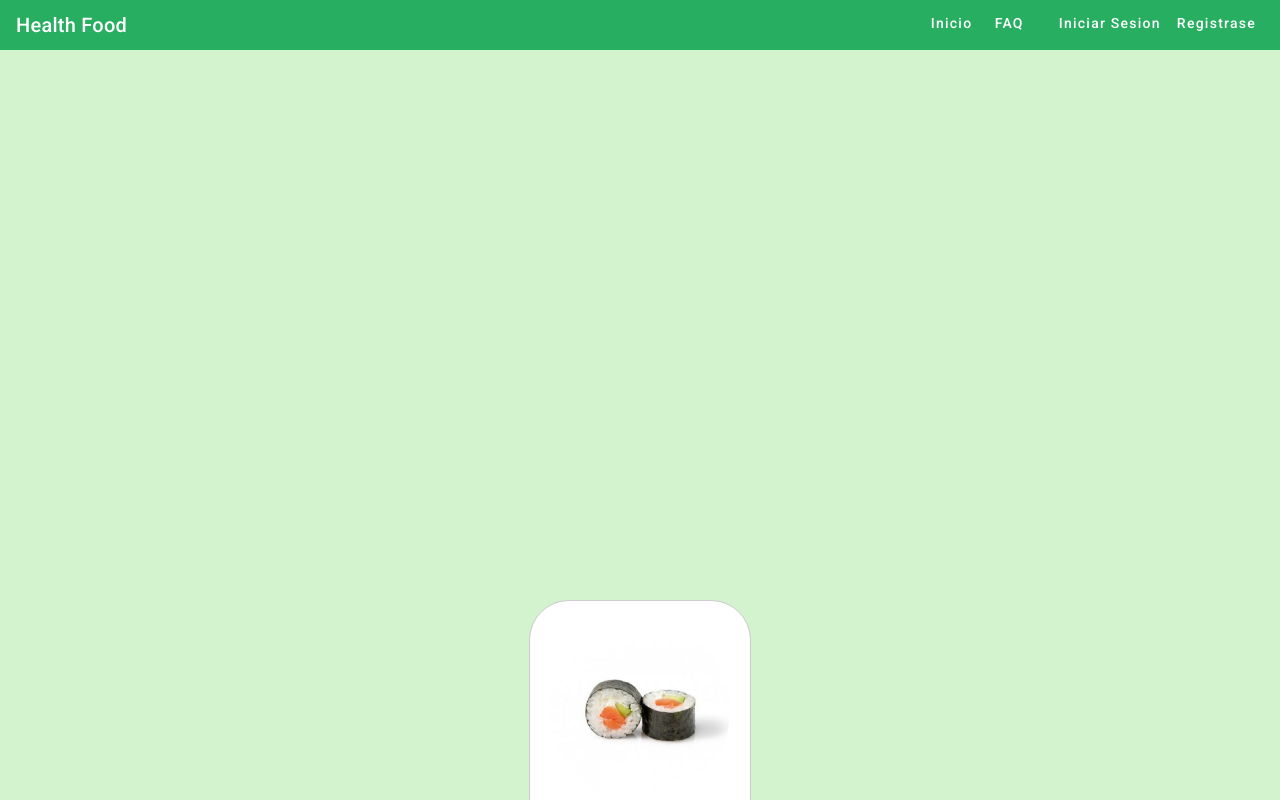
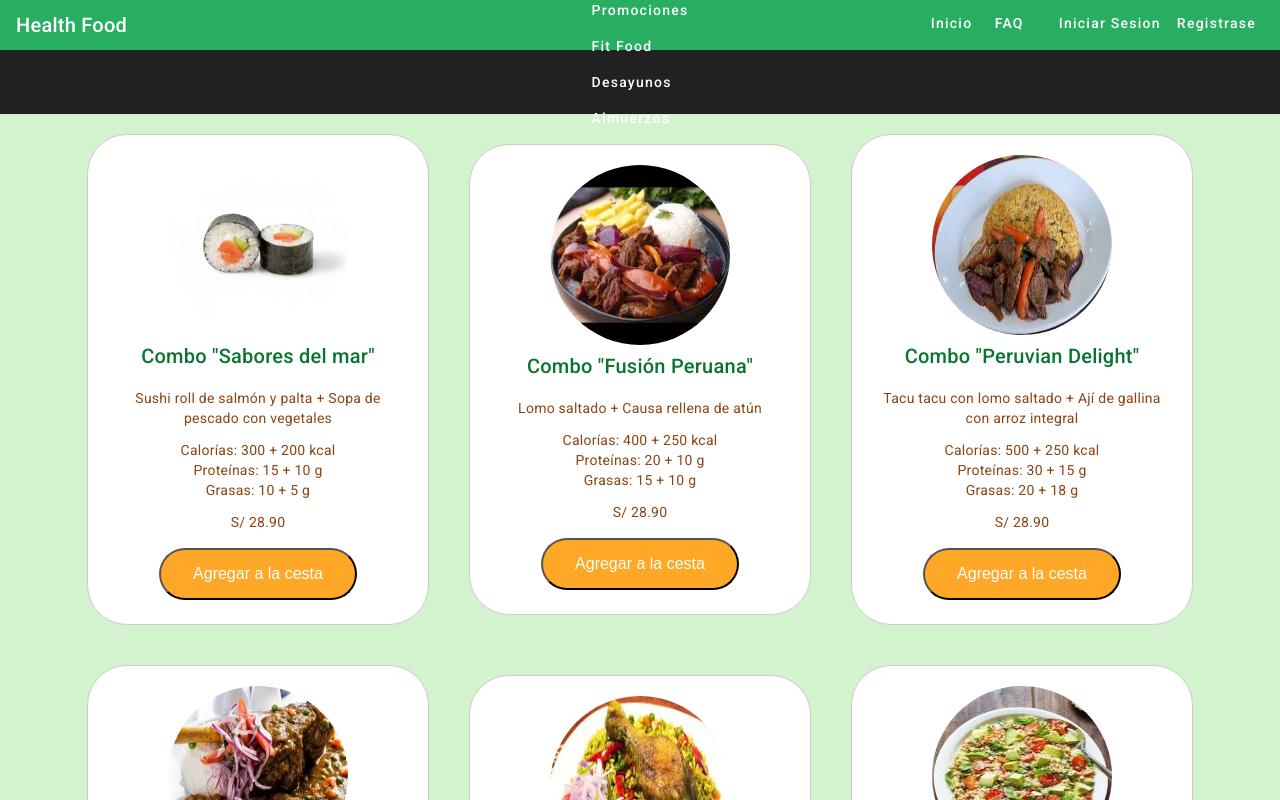
Before and after one commit to JosArr/Dise-oExp_Front, an Angular app: page /order in a window 1280 px wide. Shown: the top 800 px of the page. Built offline with nearby package versions, Linux system fonts and the light colour scheme.

Commit message:
feat(order): se agregó el toolbar

```diff
--- a/src/app/components/order/order.component.css
+++ b/src/app/components/order/order.component.css
@@ -1,21 +1,20 @@
 .order{
   background-color: #D3F2CE;
   display: flex;
-  flex-direction: column;
+  flex-wrap: wrap;
   justify-content: center;
   align-items: center;
 }
-
 
 .card {
   border: 1px solid #ccc;
   border-radius: 40px;
   padding: 20px;
-  margin: 550px;
   text-align: center;
   background-color: #FFFFFF;
+  width: 300px;
+  margin: 20px;
 }
-
 .card img {
   border-radius: 70%;
   width: 180px;
@@ -52,3 +51,9 @@
 .card .price{
   color: #8B4513;
 }
+.toolbar {
+  display: flex;
+  flex-direction: row; /* Alinea los elementos horizontalmente */
+  justify-content: center; /* Centra los elementos horizontalmente */
+  align-items: center; /* Centra los elementos verticalmente */
+}
--- a/src/app/components/order/order.component.html
+++ b/src/app/components/order/order.component.html
@@ -1,4 +1,13 @@
 <section class="order">
+  <mat-toolbar class="toolbar">
+    <div fxLayout="row" fxLayoutAlign="space-around center">
+      <div fxFlex="20" *ngFor="let item of menuToolbar">
+        <button mat-button>
+          <span>{{item.label}}</span>
+        </button>
+      </div>
+    </div>
+  </mat-toolbar>
   <div class="card">
     <img src="assets/images/sushi-salmon-aguacate.jpg" alt="Sushi de Salmón con palta">
     <h2>Combo "Sabores del mar" </h2>
--- a/src/app/components/order/order.component.ts
+++ b/src/app/components/order/order.component.ts
@@ -60,4 +60,11 @@ export class OrderComponent {
   addToCard() {
     console.log('Added to card');
   }
+  menuToolbar = [
+    { label: 'Promociones' },
+    { label: 'Fit Food' },
+    { label: 'Desayunos' },
+    { label: 'Almuerzos' },
+    { label: 'Cenas' }
+  ];
 }
```
